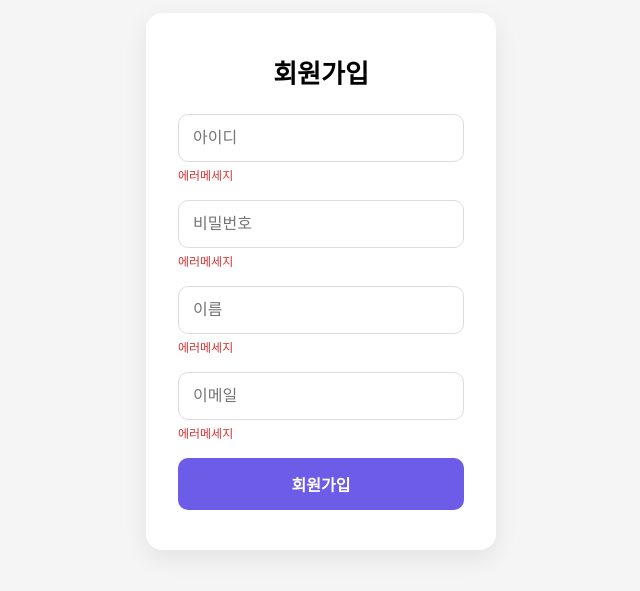
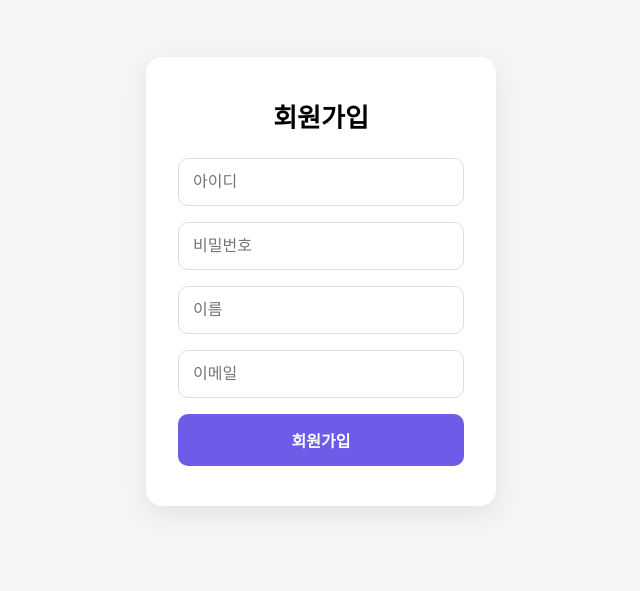
Before and after one commit to drasla/lecture-11-signup, a React (Vite) app: page / in a window 1280 px wide. Shown: the part 119-710 px from the top of the page, without its empty margins (319-959 px from the left). Built offline with nearby package versions, Linux system fonts and the light colour scheme.

Commit message:
SignUpResult 검증 추가

```diff
--- a/src/pages/SignUp.tsx
+++ b/src/pages/SignUp.tsx
@@ -73,6 +73,11 @@ const Button = styled.button`
     }
 `;
 
+// 객체 타입을 지정하는데, 어떠한 키가 들어올지 모르고 몇 개가 들어올지도 모를 때
+type ErrorType = {
+    [key: string]: string;
+};
+
 function SignUp() {
     const navigate = useNavigate();
 
@@ -81,9 +86,30 @@ function SignUp() {
     const [name, setName] = useState("");
     const [email, setEmail] = useState("");
 
+    const [errors, setErrors] = useState<ErrorType>({});
+
+    // validate() 를 실행했을 때 에러가 있다면 true, 에러가 없다면 false가 반환
+    const validate = () => {
+        const newErrors: ErrorType = {};
+
+        if (!username) newErrors.username = "아이디를 입력해주세요.";
+        if (!password) newErrors.password = "비밀번호를 입력해주세요.";
+        else if (password.length < 6) newErrors.password = "비밀번호는 최소 6자 이상이어야 합니다.";
+        if (!name) newErrors.name = "이름을 입력해주세요.";
+        if (!email) newErrors.email = "이메일을 입력해주세요.";
+        // string 값에 대해서 특정한 조건을 판별할 때 사용하는 것 -> 정규식
+        else if (!/^\S+@\S+\.\S+$/.test(email)) newErrors.email = "올바른 이메일 형식이 아닙니다.";
+
+        setErrors(newErrors);
+        // 지금 만들어진 이 객체 newErrors에, 키가 존재하지 않으면, true 반환
+        // Object.keys(객체) : 이 객체가 가지고 있는 키를 Array 형태로 반환
+        return Object.keys(newErrors).length === 0;
+    };
+
     const onSubmit = (event: FormEvent<HTMLFormElement>) => {
         event.preventDefault();
-
+        // validate()가 하나라도 실패해서 false가 반환되면, onSubmit 종료 처리
+        if (!validate()) return;
         // /result 이동을 시킴
         // queryString을 통해 지금 준비된 state의 값을 전달해줘야 함
         // navigate(`/result?username=${username}&password=${password}&name=${name}&email=${email}`);
@@ -103,7 +129,7 @@ function SignUp() {
                 <Form onSubmit={onSubmit}>
                     <InputGroup>
                         <Input placeholder={"아이디"} onChange={e => setUsername(e.target.value)} />
-                        <ErrorText>에러메세지</ErrorText>
+                        {errors.username && <ErrorText>{errors.username}</ErrorText>}
                     </InputGroup>
                     <InputGroup>
                         <Input
@@ -111,15 +137,15 @@ function SignUp() {
                             placeholder={"비밀번호"}
                             onChange={e => setPassword(e.target.value)}
                         />
-                        <ErrorText>에러메세지</ErrorText>
+                        {errors.password && <ErrorText>{errors.password}</ErrorText>}
                     </InputGroup>
                     <InputGroup>
                         <Input placeholder={"이름"} onChange={e => setName(e.target.value)} />
-                        <ErrorText>에러메세지</ErrorText>
+                        {errors.name && <ErrorText>{errors.name}</ErrorText>}
                     </InputGroup>
                     <InputGroup>
-                        <Input placeholder={"이메일"} onChange={e => setEmail(e.target.value)} />
-                        <ErrorText>에러메세지</ErrorText>
+                        <Input type={"email"} placeholder={"이메일"} onChange={e => setEmail(e.target.value)} />
+                        {errors.email && <ErrorText>{errors.email}</ErrorText>}
                     </InputGroup>
                     <Button>회원가입</Button>
                 </Form>
```
